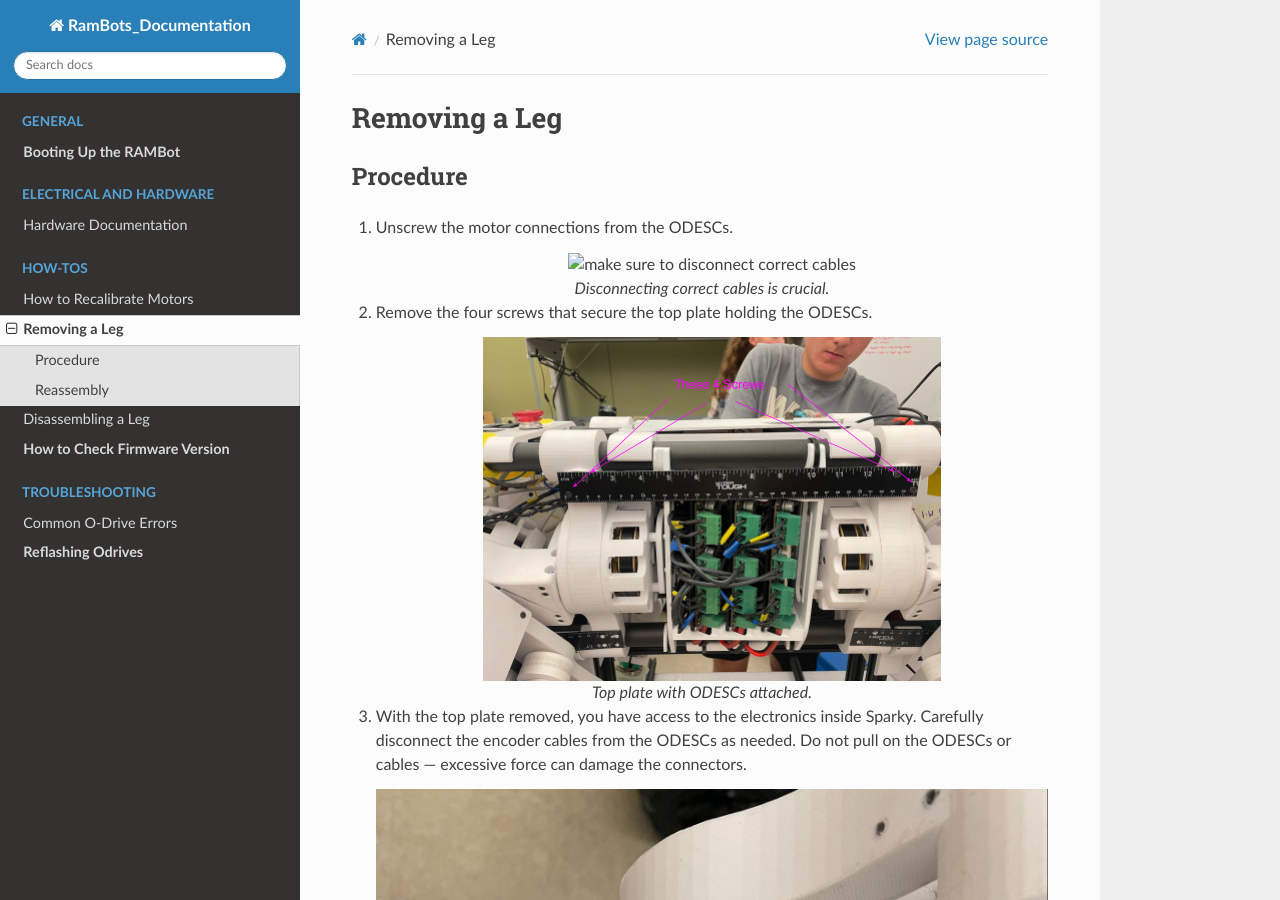
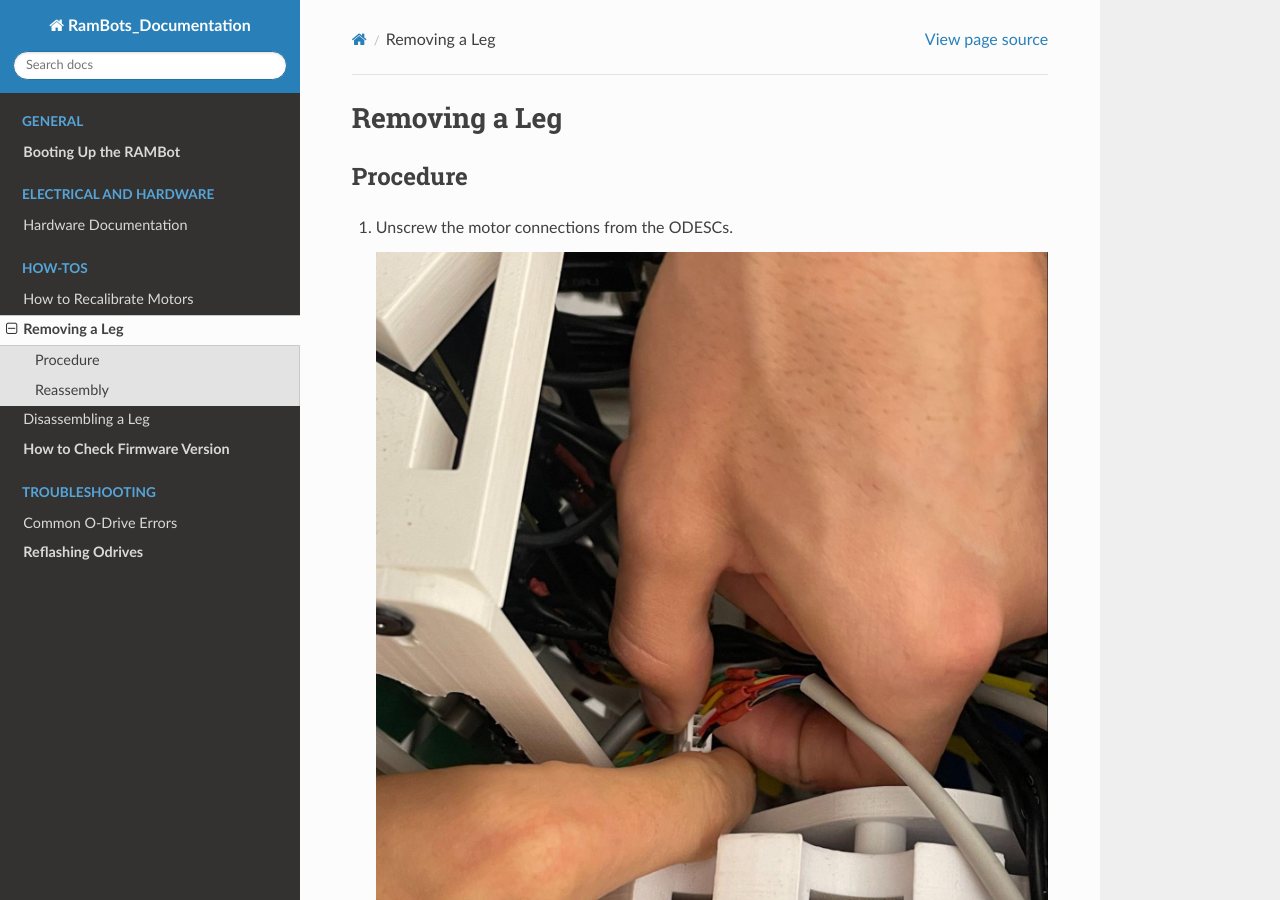
Before and after one commit to RAMBotsCSU/RamBots-Documentation, a Sphinx documentation site: the page built from source/leg_removal.rst, in a window 1280 px wide and 900 px high. Built offline with Sphinx 7.4.7 and the Read the Docs theme 3.1.0, drawn with Linux system fonts in a browser that asks for light colours.

Commit message:
fix image labels

```diff
--- a/source/leg_removal.rst
+++ b/source/leg_removal.rst
@@ -6,7 +6,7 @@ Procedure
 
 1. Unscrew the motor connections from the ODESCs.
 
-   .. figure:: leg-removal-images/image1.png
+   .. figure:: leg-removal-images/image1.jpg
       :alt: make sure to disconnect correct cables
       :align: center
 
```
